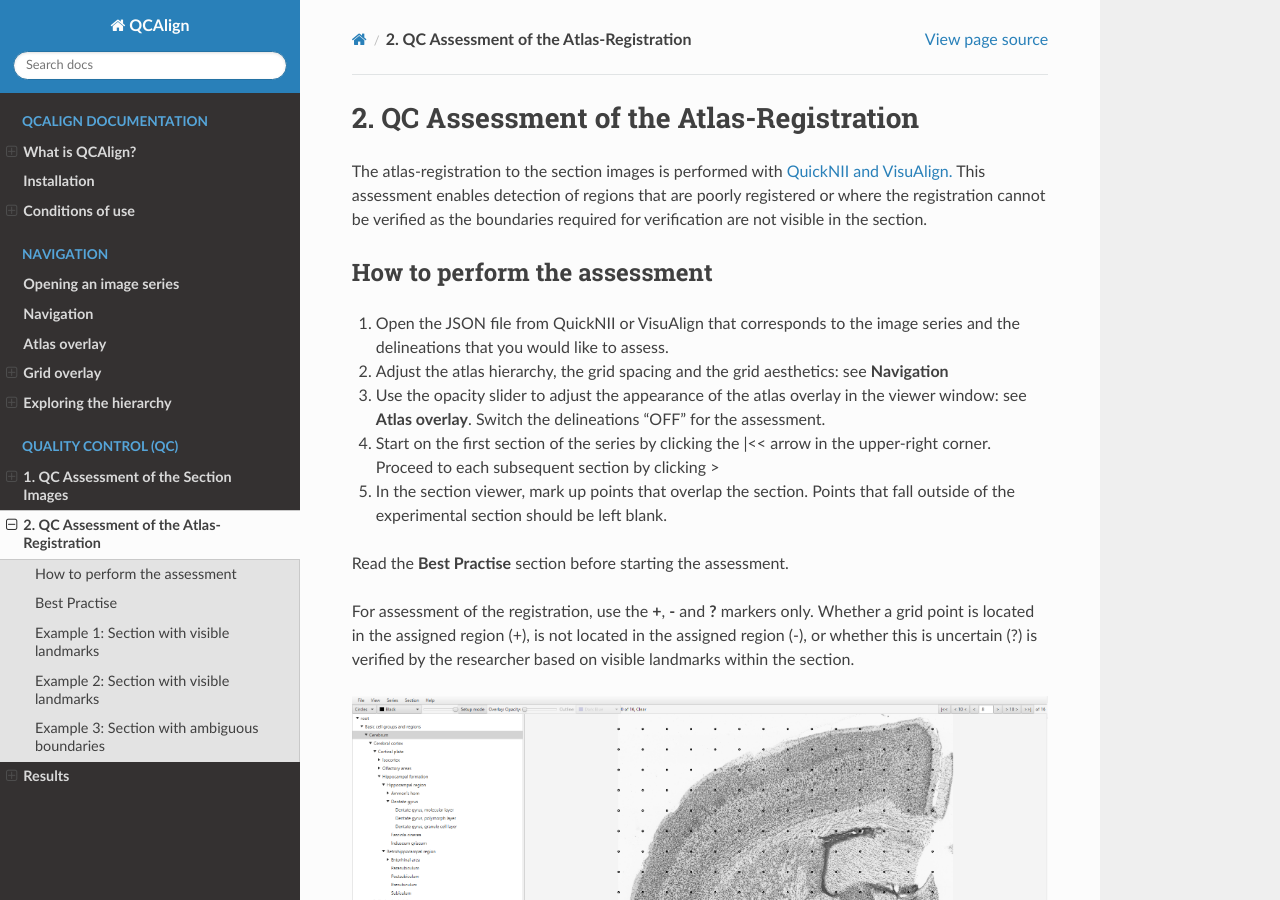
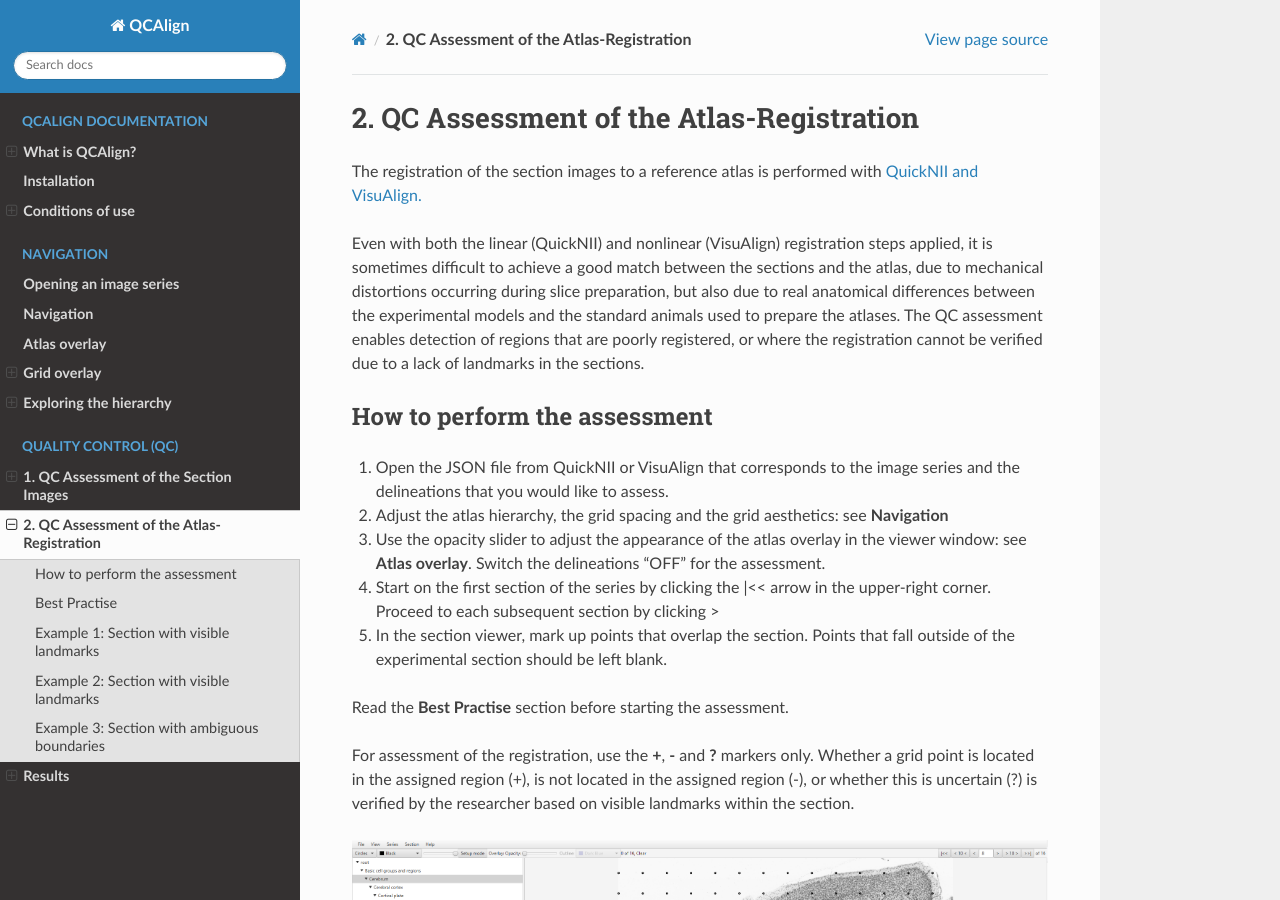
Before and after one commit to Neural-Systems-at-UIO/QCAlign, a Sphinx documentation site: the page built from docs/QCatlasmaps.rst, in a window 1280 px wide and 900 px high. Built offline with Sphinx 7.4.7 and the Read the Docs theme 2.0.0, drawn with Linux system fonts in a browser that asks for light colours.

Commit message:
Update QCatlasmaps.rst

```diff
--- a/docs/QCatlasmaps.rst
+++ b/docs/QCatlasmaps.rst
@@ -1,7 +1,9 @@
 **2. QC Assessment of the Atlas-Registration**
 =========================================================
 
-The atlas-registration to the section images is performed with `QuickNII and VisuAlign. <https://ebrains.eu/service/quicknii-and-visualign/>`_ This assessment enables detection of regions that are poorly registered or where the registration cannot be verified as the boundaries required for verification are not visible in the section.
+The registration of the section images to a reference atlas is performed with `QuickNII and VisuAlign. <https://ebrains.eu/service/quicknii-and-visualign/>`_
+
+Even with both the linear (QuickNII) and nonlinear (VisuAlign) registration steps applied, it is sometimes difficult to achieve a good match between the sections and the atlas, due to mechanical distortions occurring during slice preparation, but also due to real anatomical differences between the experimental models and the standard animals used to prepare the atlases. The QC assessment enables detection of regions that are poorly registered, or where the registration cannot be verified due to a lack of landmarks in the sections.
 
 How to perform the assessment
 ------------------------------
```
